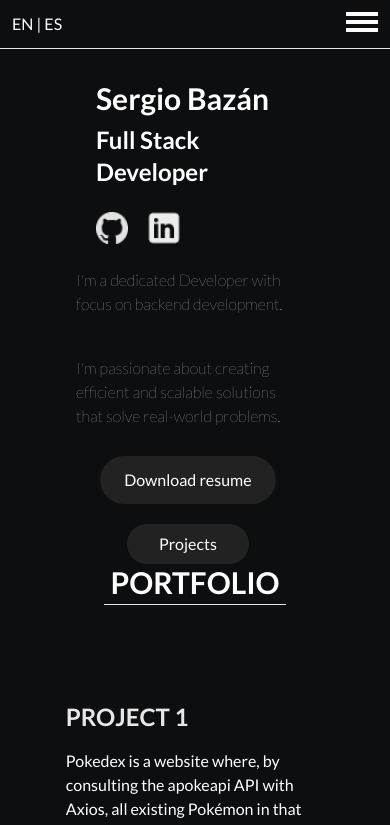
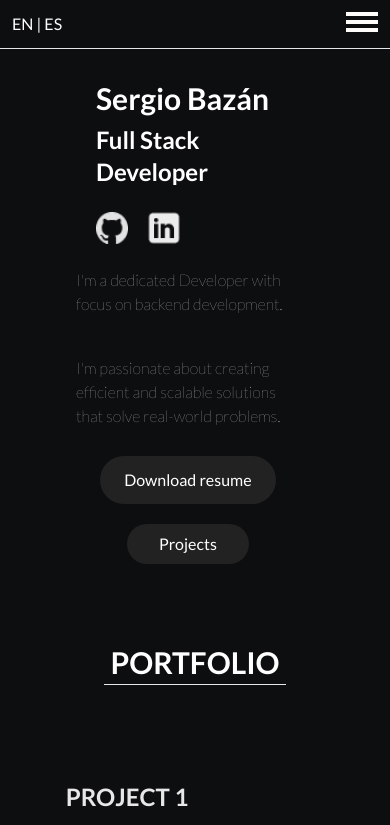
Before and after one commit to Sergiobaz/Portafolio, a React (Vite) app: page / in a window 390 px wide. Shown: the top 825 px of the page. Built offline with nearby package versions, Linux system fonts and the light colour scheme.

Commit message:
details-2

```diff
--- a/src/components/Projects.jsx
+++ b/src/components/Projects.jsx
@@ -74,7 +74,7 @@ const Projects = ({ languaje }) => {
 
   return (
     <div className="mx-10 lg:mx-0" id="projects" >
-      <div className=" flex justify-center text-3xl font-semibold border-b mx-16 lg:mx-80 pb-1 pt- lg:pt-36 sm:text-6xl lg:mt-16">
+      <div className=" flex justify-center text-3xl font-semibold border-b mx-16 lg:mx-80 pb-1 pt-20 lg:pt-36 sm:text-6xl lg:mt-16">
         <div className="">PORTFOLIO</div>
       </div>
       {PROJECTS.map((project) => (
```
